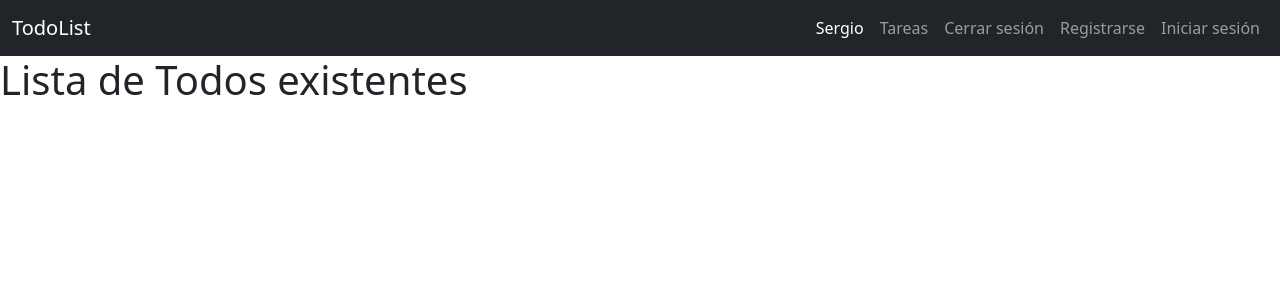
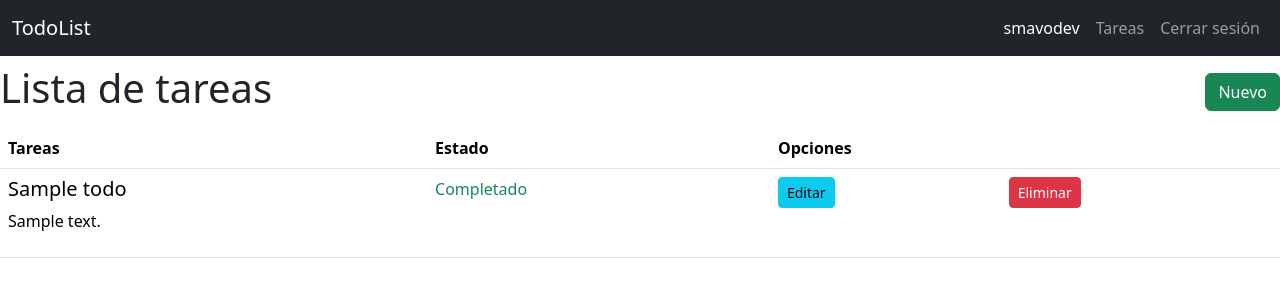
Before and after one commit to smavo/todo_flask, a Flask app: template todor/templates/todo/index.html in a window 1280 px wide. Shown: the top 300 px of the page. Run offline with Flask 3, Linux system fonts and the light colour scheme; the template is opened without the code that fills it: values that come from a table or form of the project are taken from there, others are empty; a user stored in the database is signed in; tables that the repository leaves empty hold one stand-in row (values such as "Sample post").

Commit message:
Add validacion navbar, verificar session

```diff
--- a/todor/__init__.py
+++ b/todor/__init__.py
@@ -2,6 +2,7 @@ from flask import Flask, render_template
 from flask_sqlalchemy import SQLAlchemy
 
 db = SQLAlchemy()
+
 
 def create_app():
 
--- a/todor/templates/base.html
+++ b/todor/templates/base.html
@@ -22,9 +22,9 @@
             </button>
             <div class="collapse navbar-collapse justify-content-end" id="navbarNav">
                 <ul class="navbar-nav">
-
+                    {% if g.user %}
                     <li class="nav-item">
-                        <span class="nav-link active"> Sergio </span>
+                        <span class="nav-link active"> {{ g.user.username }} </span>
                     </li>
                     <li class="nav-item">
                         <a class="nav-link" href="">Tareas</a>
@@ -32,14 +32,14 @@
                     <li class="nav-item">
                         <a class="nav-link" href="">Cerrar sesión</a>
                     </li>
-
+                    {% else %}
                     <li class="nav-item">
                         <a class="nav-link" href="{{url_for('auth.register')}}">Registrarse</a>
                     </li>
                     <li class="nav-item">
                         <a class="nav-link" href="{{url_for('auth.login')}}">Iniciar sesión</a>
                     </li>
-
+                    {% endif %}
                 </ul>
             </div>
         </div>
--- a/todor/templates/todo/index.html
+++ b/todor/templates/todo/index.html
@@ -1,9 +1,45 @@
-{% extends 'base.html' %}
-
-{% block title %}Inicio Interno{% endblock %}
+{% extends 'base.html'%}
 
 {% block content %}
+<section class="container-fuid">
+    <nav class="navbar">
+        <h1>{% block title %}Lista de tareas{% endblock %}</h1>
+        <a href="" class="btn btn-success">Nuevo</a>
+    </nav>
 
-<h1>Lista de Todos existentes</h1>
-
+    <table class="table">
+        <thead>
+            <tr>
+                <th class="col">Tareas</th>
+                <th class="col">Estado</th>
+                <th class="col" colspan="2">Opciones</th>
+            </tr>
+        </thead>
+        <tbody>
+            {% for todo in todos | reverse %}
+            {% if g.user.id == todo.created_by %}
+            <tr>
+                <td>
+                    <h5>{{todo.title}}</h5>
+                    <p>{{todo.desc}}</p>
+                </td>
+                <td>
+                    {% if todo.state == false %}
+                    <span class="text-warning">Incompleto</span>
+                    {% else %}
+                    <span class="text-success">Completado</span>
+                    {% endif %}
+                </td>
+                <td>
+                    <a href="" class="btn btn-info btn-sm">Editar</a>
+                </td>
+                <td>
+                    <a href="{" class="btn btn-danger btn-sm">Eliminar</a>
+                </td>
+            </tr>
+            {% endif%}
+            {% endfor %}
+        </tbody>
+    </table>
+</section>
 {% endblock %}
--- a/todor/todo.py
+++ b/todor/todo.py
@@ -3,6 +3,8 @@ from flask import Blueprint, render_template
 from .models import Todo, User
 from todor import db
 
+from .models import Todo
+from todor import db
 
 bp = Blueprint('todo', __name__, url_prefix='/todo')
 
@@ -10,4 +12,4 @@ bp = Blueprint('todo', __name__, url_prefix='/todo')
 @bp.route('/list')
 def index():
     todos = Todo.query.all()
-    return render_template('todo/index.html', todos = todos)
+    return render_template('todo/index.html', todos=todos)
```
